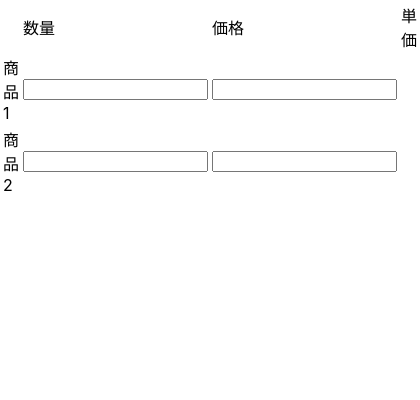
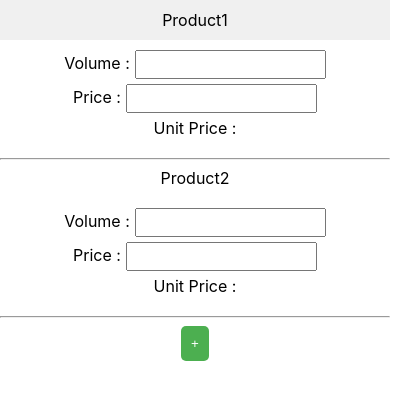
Before and after one commit to y-miyakaw/price-comparison, a React (Create React App) app: page / in a window 390 px wide. Shown: the top 400 px of the page, 420 px wide, since content can reach past the window. Built offline with nearby package versions, Linux system fonts and the light colour scheme.

Commit message:
resize for smartphone

```diff
--- a/src/App.css
+++ b/src/App.css
@@ -5,6 +5,18 @@
 .App-logo {
   height: 40vmin;
   pointer-events: none;
+}
+
+table {
+  width: 50%;
+  margin: 20px auto;
+}
+
+/* 小さな画面向けのスタイル（例：スマートフォン） */
+@media (max-width: 600px) {
+  table {
+    width: 80%;
+  }
 }
 
 @media (prefers-reduced-motion: no-preference) {
@@ -36,3 +48,39 @@
     transform: rotate(360deg);
   }
 }
+
+#product {
+  background-color: #f0f0f0;
+  padding: 10px;
+  margin-bottom: 10px;
+}
+
+div {
+  margin-bottom: 20px;
+}
+
+p {
+  margin: 5px 0;
+}
+
+input {
+  padding: 5px;
+  margin-left: 5px;
+}
+
+span {
+  font-weight: bold;
+}
+
+button {
+  padding: 10px;
+  background-color: #4caf50;
+  color: white;
+  border: none;
+  border-radius: 5px;
+  cursor: pointer;
+}
+
+button:hover {
+  background-color: #45a049;
+}
--- a/src/App.tsx
+++ b/src/App.tsx
@@ -20,69 +20,87 @@ function App() {
 
   return (
     <>
-      <table>
-        <tr>
-          <td>
-          </td>
-          <td>
-            数量
-          </td>
-          <td>
-            価格
-          </td>
-          <td>
-            単価
-          </td>
-        </tr>
-        <tr>
-          <td>
-            商品1
-          </td>
-          <td>
+      <div id="product">
+        <center>
+          Product1
+        </center>
+      </div>
+      <div>
+        <center>
+          <p>Volume :
             <input
               name="volume1"
-              type="number"
+              type="tel"
               value={inputs.volume1}
-              onChange={(e) => handleInputChange('volume1', e.target.value)}>
+              onChange={(e) => handleInputChange('volume1', e.target.value)}
+              autoComplete="off"  // autoComplete属性を追加
+            >
             </input>
-          </td>
-          <td>
+          </p>
+        </center>
+        <center>
+          <p>Price :
             <input
               name="price1"
-              type="number"
+              type="tel"
               value={inputs.price1}
-              onChange={(e) => handleInputChange('price1', e.target.value)}>
+              onChange={(e) => handleInputChange('price1', e.target.value)}
+              autoComplete="off"  // autoComplete属性を追加
+            >
             </input>
-          </td>
-          <td style={{ color: minUnitPrice === parseFloat(priceCalc(parseFloat(inputs.volume1), parseFloat(inputs.price1))) ? 'red' : 'black' }}>
-            {priceCalc(parseFloat(inputs.volume1), parseFloat(inputs.price1))}
-          </td>
-        </tr>
-        <tr>
-          <td>
-            商品2
-          </td>
-          <td>
+          </p>
+        </center>
+        <center>
+          <p>Unit Price :
+            <span style={{ color: minUnitPrice === parseFloat(priceCalc(parseFloat(inputs.volume1), parseFloat(inputs.price1))) ? 'red' : 'black' }}>
+              {priceCalc(parseFloat(inputs.volume1), parseFloat(inputs.price1))}
+            </span>
+          </p>
+        </center>
+      </div>
+      <hr />
+      <div>
+        <center>
+          Product2
+        </center>
+      </div>
+      <div>
+        <center>
+          <p>Volume :
             <input
               name="volume2"
-              type="number"
+              type="tel"
               value={inputs.volume2}
-              onChange={(e) => handleInputChange('volume2', e.target.value)}>
+              onChange={(e) => handleInputChange('volume2', e.target.value)}
+              autoComplete="off"  // autoComplete属性を追加
+            >
             </input>
-          </td>
-          <td>
+          </p>
+        </center>
+        <center>
+          <p>Price :
             <input
               name="price2"
-              type="number"
+              type="tel"
               value={inputs.price2}
-              onChange={(e) => handleInputChange('price2', e.target.value)}>
+              onChange={(e) => handleInputChange('price2', e.target.value)}
+              autoComplete="off"  // autoComplete属性を追加
+            >
             </input>
-          </td>
-          <td style={{ color: minUnitPrice === parseFloat(priceCalc(parseFloat(inputs.volume2), parseFloat(inputs.price2))) ? 'red' : 'black' }}>
-            {priceCalc(parseFloat(inputs.volume2), parseFloat(inputs.price2))}
-          </td>
-        </tr>
-      </table >
+          </p>
+        </center>
+        <center>
+          <p>Unit Price :
+            <span style={{ color: minUnitPrice === parseFloat(priceCalc(parseFloat(inputs.volume2), parseFloat(inputs.price2))) ? 'red' : 'black' }}>
+              {priceCalc(parseFloat(inputs.volume2), parseFloat(inputs.price2))}
+            </span>
+          </p>
+        </center>
+      </div>
+      <hr />
+      <center>
+        <button>+</button>
+      </center>
     </>
   );
 }
```
Also changed, not shown: 2 other files (tests, documents, lock files or other folders).
